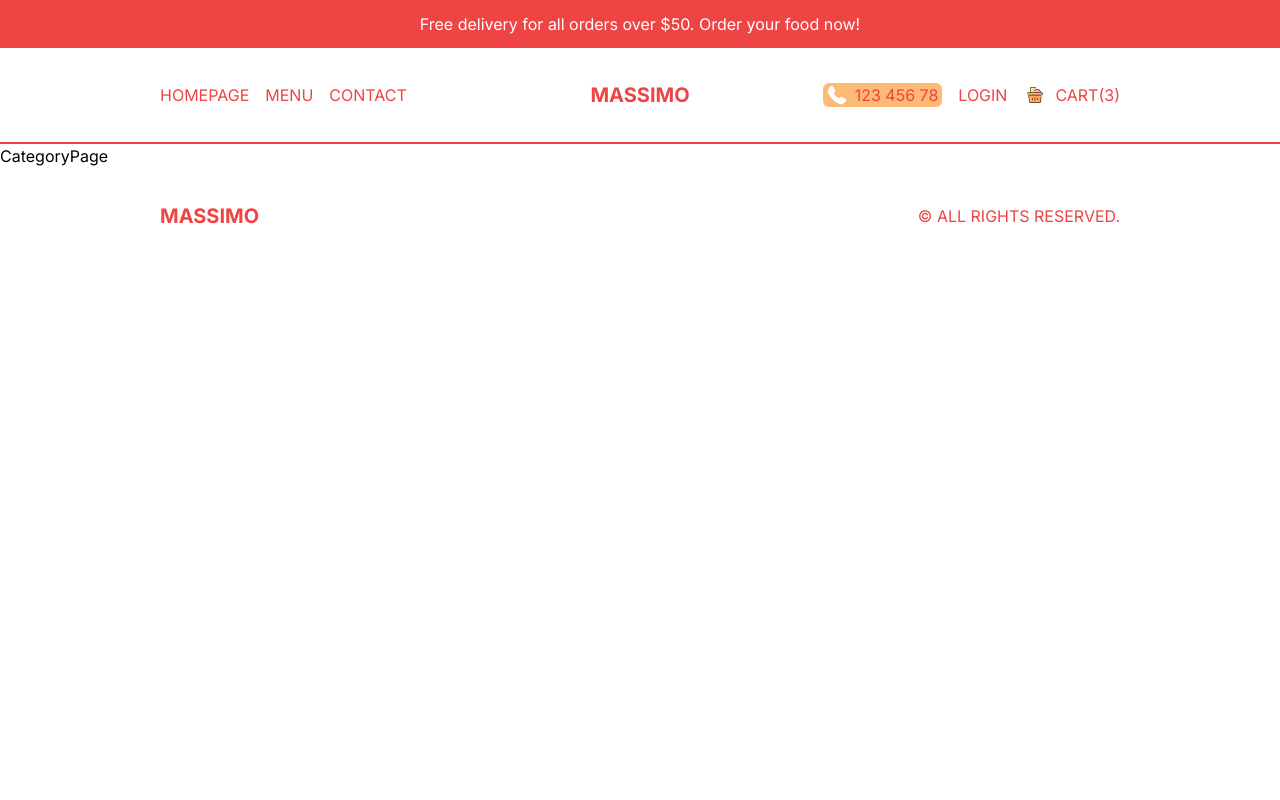
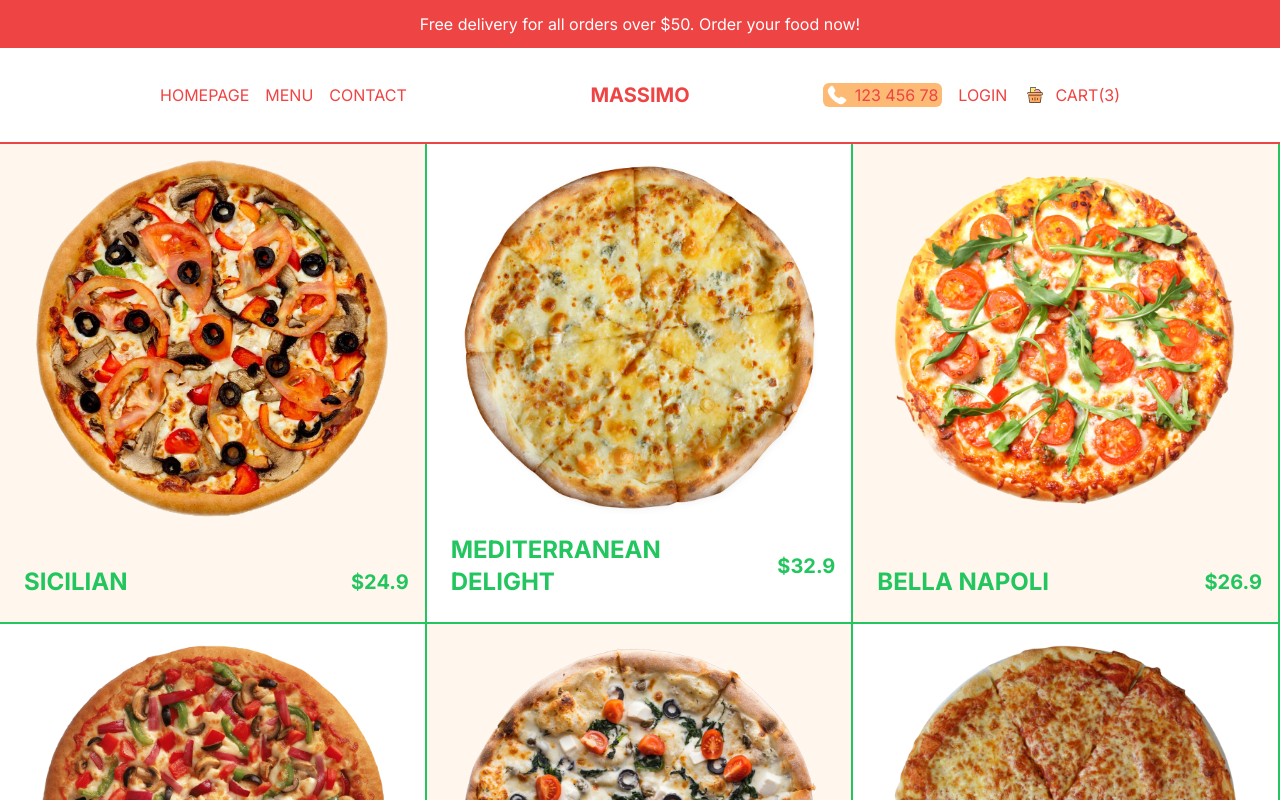
Before and after one commit to mehranehsoleimani66/resturant, a Next.js app: page /menu/1 in a window 1280 px wide. Shown: the top 800 px of the page. Built offline with nearby package versions, Linux system fonts and the light colour scheme.

Commit message:
created categorypage

```diff
--- a/src/app/menu/[category]/page.tsx
+++ b/src/app/menu/[category]/page.tsx
@@ -1,7 +1,35 @@
+import { pizzas } from "@/data";
+import Image from "next/image";
+import Link from "next/link";
 import React from "react";
 
 const CategoryPage = () => {
-  return <div>CategoryPage</div>;
+  return (
+    <div className="flex flex-wrap text-green-500">
+      {pizzas.map((item) => (
+        <Link
+          className="w-full h-[60vh] border-r-2 border-b-2 border-green-500 sm:w-1/2 lg:w-1/3 p-4 flex flex-col justify-between group odd:bg-orange-50"
+          href={`/product/${item.id}`}
+          key={item.id}
+        >
+          {/* IMAGE CONTAINER */}
+          {item.img && (
+            <div className="relative h-[80%]">
+              <Image src={item.img} alt="" fill className="object-contain" />
+            </div>
+          )}
+          {/* TEXT CONTAINER */}
+          <div className="flex items-center justify-between font-bold">
+            <h1 className="text-2xl uppercase p-2">{item.title}</h1>
+            <h2 className="group-hover:hidden text-xl">${item.price}</h2>
+            <button className="hidden group-hover:block uppercase bg-green-500 text-white p-2 rounded-md">
+              Add to Cart
+            </button>
+          </div>
+        </Link>
+      ))}
+    </div>
+  );
 };
 
 export default CategoryPage;
```
